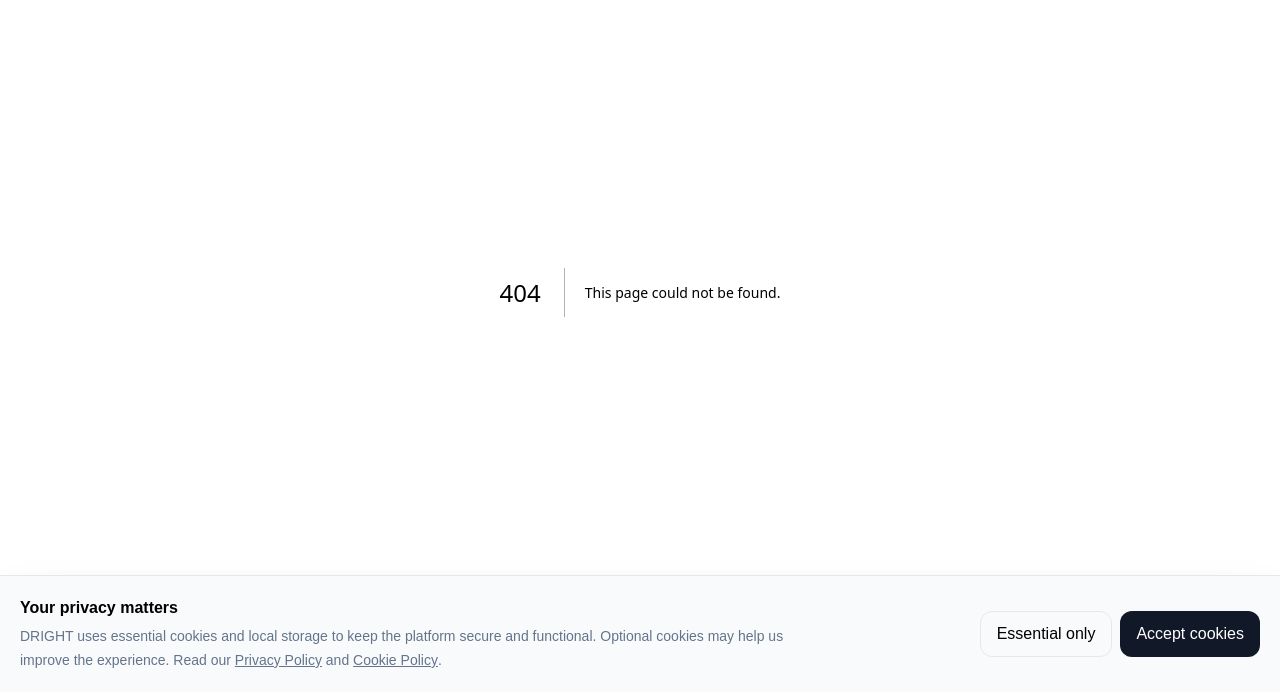
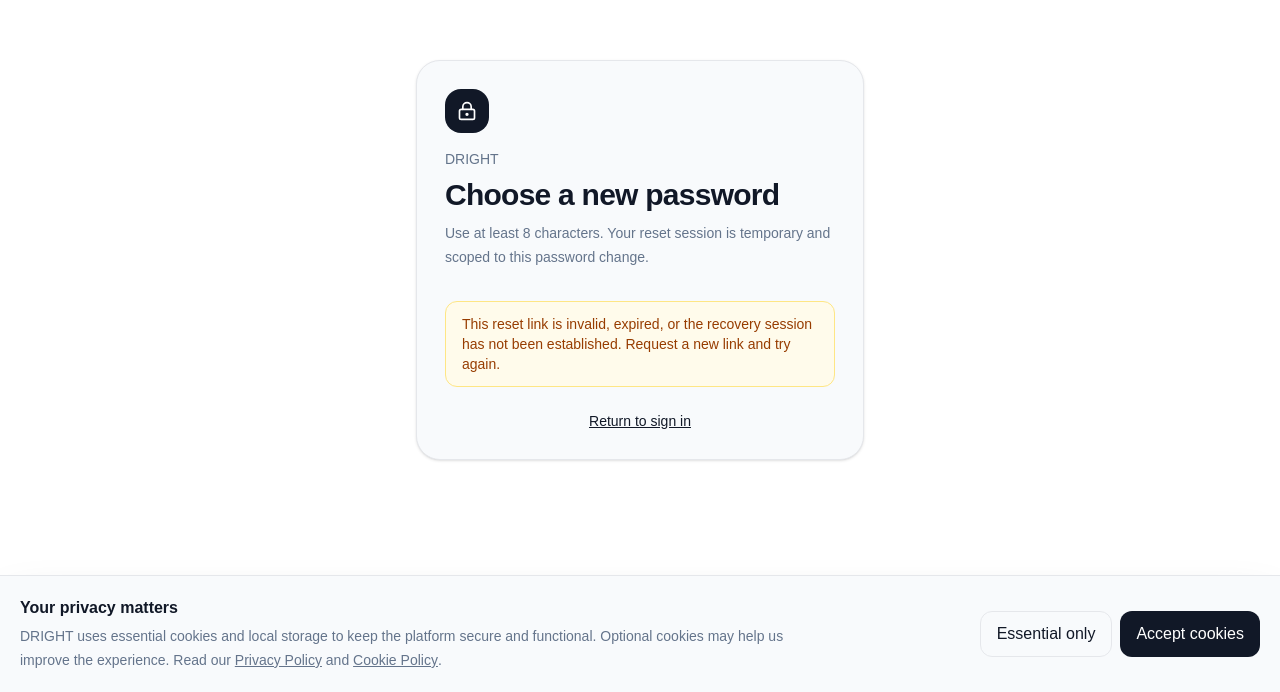
Before and after one commit to mavemarvy/DRIGHT, a Next.js app: page /reset-password in a window 1280 px wide. Before the commit this address had no page. Shown: the part 108-800 px from the top of the page. Built offline with nearby package versions, Linux system fonts and the light colour scheme; no server answers.

Commit message:
fix(auth): add password reset completion flow

```diff
--- /dev/null
+++ b/src/app/(auth)/reset-password/page.tsx
@@ -0,0 +1,87 @@
+"use client";
+
+import Link from "next/link";
+import { FormEvent, useEffect, useState } from "react";
+import { CheckCircle2, Loader2, LockKeyhole } from "lucide-react";
+import { createClient } from "@/lib/supabase/client";
+
+export default function ResetPasswordPage() {
+  const supabase = createClient();
+  const [password, setPassword] = useState("");
+  const [confirmPassword, setConfirmPassword] = useState("");
+  const [ready, setReady] = useState(false);
+  const [saving, setSaving] = useState(false);
+  const [error, setError] = useState("");
+  const [message, setMessage] = useState("");
+
+  useEffect(() => {
+    let mounted = true;
+    supabase.auth.getSession().then(({ data }) => {
+      if (mounted) setReady(Boolean(data.session));
+    });
+    const { data: listener } = supabase.auth.onAuthStateChange((event, session) => {
+      if (mounted && (event === "PASSWORD_RECOVERY" || session)) setReady(true);
+    });
+    return () => {
+      mounted = false;
+      listener.subscription.unsubscribe();
+    };
+  }, [supabase]);
+
+  async function handleSubmit(event: FormEvent<HTMLFormElement>) {
+    event.preventDefault();
+    setError("");
+    setMessage("");
+
+    if (password.length < 8) {
+      setError("Password must contain at least 8 characters.");
+      return;
+    }
+    if (password !== confirmPassword) {
+      setError("Passwords do not match.");
+      return;
+    }
+
+    setSaving(true);
+    const { error: updateError } = await supabase.auth.updateUser({ password });
+    if (updateError) {
+      setError(updateError.message);
+      setSaving(false);
+      return;
+    }
+
+    setMessage("Your password has been updated successfully.");
+    setPassword("");
+    setConfirmPassword("");
+    setSaving(false);
+  }
+
+  return (
+    <main className="min-h-screen bg-[var(--background)] px-6 py-12 text-[var(--foreground)]">
+      <div className="mx-auto flex min-h-[80vh] max-w-md items-center">
+        <section className="w-full rounded-3xl border border-[var(--border)] bg-[var(--surface)] p-7 shadow-sm">
+          <div className="mb-8">
+            <div className="mb-4 flex h-11 w-11 items-center justify-center rounded-2xl bg-[var(--primary)] text-[var(--background)]"><LockKeyhole size={20} /></div>
+            <p className="text-sm font-medium text-[var(--muted)]">DRIGHT</p>
+            <h1 className="mt-2 text-3xl font-semibold tracking-tight">Choose a new password</h1>
+            <p className="mt-2 text-sm leading-6 text-[var(--muted)]">Use at least 8 characters. Your reset session is temporary and scoped to this password change.</p>
+          </div>
+
+          {!ready ? (
+            <div role="alert" className="rounded-xl border border-amber-200 bg-amber-50 px-4 py-3 text-sm text-amber-800">This reset link is invalid, expired, or the recovery session has not been established. Request a new link and try again.</div>
+          ) : (
+            <form onSubmit={handleSubmit} className="space-y-4">
+              <label className="block"><span className="mb-2 block text-sm font-medium">New password</span><input required minLength={8} type="password" autoComplete="new-password" value={password} onChange={(event) => setPassword(event.target.value)} className="w-full rounded-xl border border-[var(--border)] bg-[var(--background)] px-4 py-3 outline-none focus:ring-2 focus:ring-[var(--border)]" /></label>
+              <label className="block"><span className="mb-2 block text-sm font-medium">Confirm password</span><input required minLength={8} type="password" autoComplete="new-password" value={confirmPassword} onChange={(event) => setConfirmPassword(event.target.value)} className="w-full rounded-xl border border-[var(--border)] bg-[var(--background)] px-4 py-3 outline-none focus:ring-2 focus:ring-[var(--border)]" /></label>
+              {error && <div role="alert" className="rounded-xl border border-red-200 bg-red-50 px-4 py-3 text-sm text-red-700">{error}</div>}
+              {message && <div role="status" className="flex items-center gap-2 rounded-xl border border-green-200 bg-green-50 px-4 py-3 text-sm text-green-700"><CheckCircle2 size={17} />{message}</div>}
+              <button disabled={saving} className="flex w-full items-center justify-center gap-2 rounded-xl bg-[var(--primary)] px-4 py-3 font-medium text-[var(--background)] disabled:opacity-60">{saving ? <Loader2 size={18} className="animate-spin" /> : null}{saving ? "Updating password..." : "Update password"}</button>
+            </form>
+          )}
+
+          <Link href="/login" className="mt-6 block text-center text-sm font-medium underline">Return to sign in</Link>
+        </section>
+      </div>
+    </main>
+  );
+}
```
